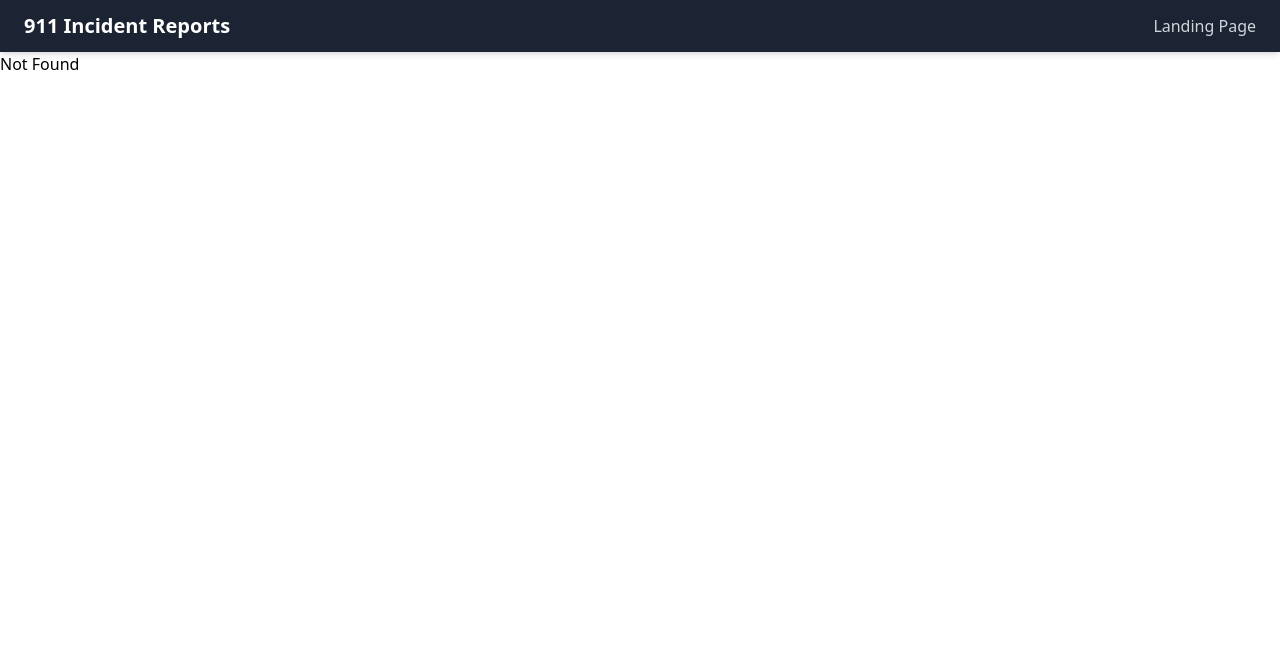
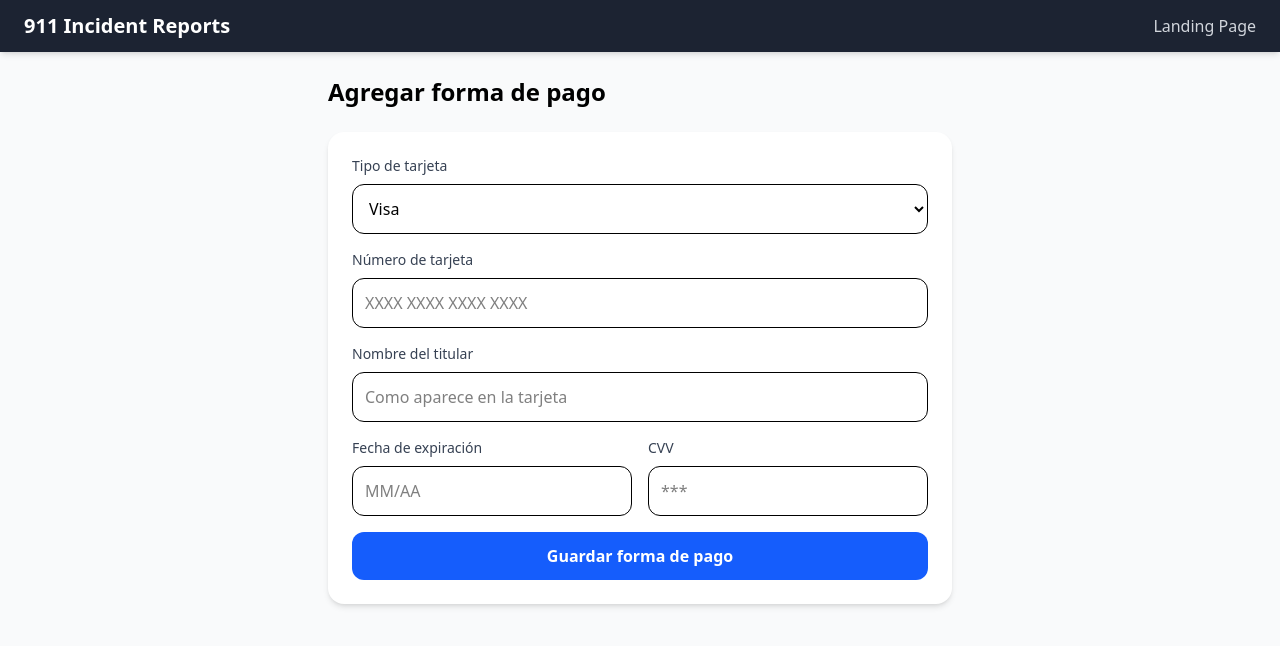
Before and after one commit to Gretwix/Disaster-Match2-Desarrollo, a React (Vite) app: page /PaymentForm in a window 1280 px wide. Before the commit this address had no page. Shown: the top 646 px of the page. Built offline with nearby package versions, Linux system fonts and the light colour scheme.

Commit message:
carritoTerminado

```diff
--- a/src/components/ui/pages/Cart.tsx
+++ b/src/components/ui/pages/Cart.tsx
@@ -1,5 +1,6 @@
 
 import { useEffect, useState } from "react";
+import { useNavigate } from "@tanstack/react-router";
 
 type CartItem = {
   id: number;
@@ -10,6 +11,7 @@ type CartItem = {
 
 export default function CartPage() {
   const [cartItems, setCartItems] = useState<CartItem[]>([]);
+  const navigate = useNavigate();
 
   useEffect(() => {
     const stored = localStorage.getItem("cart");
@@ -75,7 +77,14 @@ export default function CartPage() {
 
           <button
             className="w-full bg-indigo-600 text-white py-3 rounded-md font-medium hover:bg-indigo-700 transition cursor-pointer"
-            onClick={() => alert("✅ Purchase Confirmed!")}
+            onClick={() => {
+              const loggedUser = JSON.parse(localStorage.getItem("loggedUser") || "null");
+              if (!loggedUser || !loggedUser.username) {
+                navigate({ to: "/Register" });
+              } else {
+                navigate({ to: "/PaymentForm" });
+              }
+            }}
             disabled={cartItems.length === 0}
           >
             Confirm Purchase
--- /dev/null
+++ b/src/components/ui/pages/PaymentForm.tsx
@@ -0,0 +1,120 @@
+import { useState } from "react";
+
+export default function PaymentForm() {
+  const [cardNumber, setCardNumber] = useState("");
+  const [cardHolder, setCardHolder] = useState("");
+  const [expiryDate, setExpiryDate] = useState("");
+  const [cvv, setCvv] = useState("");
+  const [cardType, setCardType] = useState("visa");
+
+  const handleSubmit = (e: React.FormEvent) => {
+    e.preventDefault();
+    console.log({
+      cardNumber,
+      cardHolder,
+      expiryDate,
+      cvv,
+      cardType,
+    });
+    alert("Forma de pago registrada correctamente ✅");
+  };
+
+  return (
+    <div className="min-h-screen bg-gray-50">
+      <main className="max-w-2xl mx-auto p-6">
+        <h1 className="text-2xl font-semibold mb-6">Agregar forma de pago</h1>
+
+        <form
+          onSubmit={handleSubmit}
+          className="bg-white p-6 rounded-2xl shadow-md space-y-4"
+        >
+          {/* Tipo de tarjeta */}
+          <div>
+            <label className="block mb-2 text-sm font-medium text-gray-700">
+              Tipo de tarjeta
+            </label>
+            <select
+              value={cardType}
+              onChange={(e) => setCardType(e.target.value)}
+              className="w-full border rounded-xl p-3 focus:outline-none focus:ring-2 focus:ring-blue-500"
+            >
+              <option value="visa">Visa</option>
+              <option value="mastercard">Mastercard</option>
+              <option value="amex">American Express</option>
+            </select>
+          </div>
+
+          {/* Número de tarjeta */}
+          <div>
+            <label className="block mb-2 text-sm font-medium text-gray-700">
+              Número de tarjeta
+            </label>
+            <input
+              type="text"
+              value={cardNumber}
+              onChange={(e) => setCardNumber(e.target.value)}
+              maxLength={19}
+              placeholder="XXXX XXXX XXXX XXXX"
+              className="w-full border rounded-xl p-3 focus:outline-none focus:ring-2 focus:ring-blue-500"
+              required
+            />
+          </div>
+
+          {/* Nombre del titular */}
+          <div>
+            <label className="block mb-2 text-sm font-medium text-gray-700">
+              Nombre del titular
+            </label>
+            <input
+              type="text"
+              value={cardHolder}
+              onChange={(e) => setCardHolder(e.target.value)}
+              placeholder="Como aparece en la tarjeta"
+              className="w-full border rounded-xl p-3 focus:outline-none focus:ring-2 focus:ring-blue-500"
+              required
+            />
+          </div>
+
+          {/* Expiración y CVV en grid */}
+          <div className="grid grid-cols-2 gap-4">
+            <div>
+              <label className="block mb-2 text-sm font-medium text-gray-700">
+                Fecha de expiración
+              </label>
+              <input
+                type="text"
+                value={expiryDate}
+                onChange={(e) => setExpiryDate(e.target.value)}
+                placeholder="MM/AA"
+                className="w-full border rounded-xl p-3 focus:outline-none focus:ring-2 focus:ring-blue-500"
+                required
+              />
+            </div>
+            <div>
+              <label className="block mb-2 text-sm font-medium text-gray-700">
+                CVV
+              </label>
+              <input
+                type="password"
+                value={cvv}
+                onChange={(e) => setCvv(e.target.value)}
+                maxLength={4}
+                placeholder="***"
+                className="w-full border rounded-xl p-3 focus:outline-none focus:ring-2 focus:ring-blue-500"
+                required
+              />
+            </div>
+          </div>
+
+          {/* Botón */}
+          <button
+            type="submit"
+            className="w-full bg-blue-600 text-white py-3 rounded-xl font-semibold hover:bg-blue-700 transition"
+          >
+            Guardar forma de pago
+          </button>
+        </form>
+      </main>
+    </div>
+  );
+}
--- a/src/routeTree.gen.ts
+++ b/src/routeTree.gen.ts
@@ -13,6 +13,7 @@ import { Route as AboutRouteImport } from './routes/about'
 import { Route as ResetPasswordRouteImport } from './routes/ResetPassword'
 import { Route as RegisterRouteImport } from './routes/Register'
 import { Route as ProfileRouteImport } from './routes/Profile'
+import { Route as PaymentFormRouteImport } from './routes/PaymentForm'
 import { Route as LoginRouteImport } from './routes/Login'
 import { Route as LandingPageRouteImport } from './routes/LandingPage'
 import { Route as HomePageRouteImport } from './routes/HomePage'
@@ -40,6 +41,11 @@ const RegisterRoute = RegisterRouteImport.update({
 const ProfileRoute = ProfileRouteImport.update({
   id: '/Profile',
   path: '/Profile',
+  getParentRoute: () => rootRouteImport,
+} as any)
+const PaymentFormRoute = PaymentFormRouteImport.update({
+  id: '/PaymentForm',
+  path: '/PaymentForm',
   getParentRoute: () => rootRouteImport,
 } as any)
 const LoginRoute = LoginRouteImport.update({
@@ -92,6 +98,7 @@ export interface FileRoutesByFullPath {
   '/HomePage': typeof HomePageRoute
   '/LandingPage': typeof LandingPageRoute
   '/Login': typeof LoginRoute
+  '/PaymentForm': typeof PaymentFormRoute
   '/Profile': typeof ProfileRoute
   '/Register': typeof RegisterRoute
   '/ResetPassword': typeof ResetPasswordRoute
@@ -106,6 +113,7 @@ export interface FileRoutesByTo {
   '/HomePage': typeof HomePageRoute
   '/LandingPage': typeof LandingPageRoute
   '/Login': typeof LoginRoute
+  '/PaymentForm': typeof PaymentFormRoute
   '/Profile': typeof ProfileRoute
   '/Register': typeof RegisterRoute
   '/ResetPassword': typeof ResetPasswordRoute
@@ -121,6 +129,7 @@ export interface FileRoutesById {
   '/HomePage': typeof HomePageRoute
   '/LandingPage': typeof LandingPageRoute
   '/Login': typeof LoginRoute
+  '/PaymentForm': typeof PaymentFormRoute
   '/Profile': typeof ProfileRoute
   '/Register': typeof RegisterRoute
   '/ResetPassword': typeof ResetPasswordRoute
@@ -137,6 +146,7 @@ export interface FileRouteTypes {
     | '/HomePage'
     | '/LandingPage'
     | '/Login'
+    | '/PaymentForm'
     | '/Profile'
     | '/Register'
     | '/ResetPassword'
@@ -151,6 +161,7 @@ export interface FileRouteTypes {
     | '/HomePage'
     | '/LandingPage'
     | '/Login'
+    | '/PaymentForm'
     | '/Profile'
     | '/Register'
     | '/ResetPassword'
@@ -165,6 +176,7 @@ export interface FileRouteTypes {
     | '/HomePage'
     | '/LandingPage'
     | '/Login'
+    | '/PaymentForm'
     | '/Profile'
     | '/Register'
     | '/ResetPassword'
@@ -180,6 +192,7 @@ export interface RootRouteChildren {
   HomePageRoute: typeof HomePageRoute
   LandingPageRoute: typeof LandingPageRoute
   LoginRoute: typeof LoginRoute
+  PaymentFormRoute: typeof PaymentFormRoute
   ProfileRoute: typeof ProfileRoute
   RegisterRoute: typeof RegisterRoute
   ResetPasswordRoute: typeof ResetPasswordRoute
@@ -214,6 +227,13 @@ declare module '@tanstack/react-router' {
       path: '/Profile'
       fullPath: '/Profile'
       preLoaderRoute: typeof ProfileRouteImport
+      parentRoute: typeof rootRouteImport
+    }
+    '/PaymentForm': {
+      id: '/PaymentForm'
+      path: '/PaymentForm'
+      fullPath: '/PaymentForm'
+      preLoaderRoute: typeof PaymentFormRouteImport
       parentRoute: typeof rootRouteImport
     }
     '/Login': {
@@ -284,6 +304,7 @@ const rootRouteChildren: RootRouteChildren = {
   HomePageRoute: HomePageRoute,
   LandingPageRoute: LandingPageRoute,
   LoginRoute: LoginRoute,
+  PaymentFormRoute: PaymentFormRoute,
   ProfileRoute: ProfileRoute,
   RegisterRoute: RegisterRoute,
   ResetPasswordRoute: ResetPasswordRoute,
--- /dev/null
+++ b/src/routes/PaymentForm.tsx
@@ -0,0 +1,10 @@
+import { createFileRoute } from '@tanstack/react-router'
+import PaymentForm from '../components/ui/pages/PaymentForm'
+
+export const Route = createFileRoute('/PaymentForm')({
+  component: RouteComponent,
+})
+
+function RouteComponent() {
+  return <PaymentForm />;
+}
```
